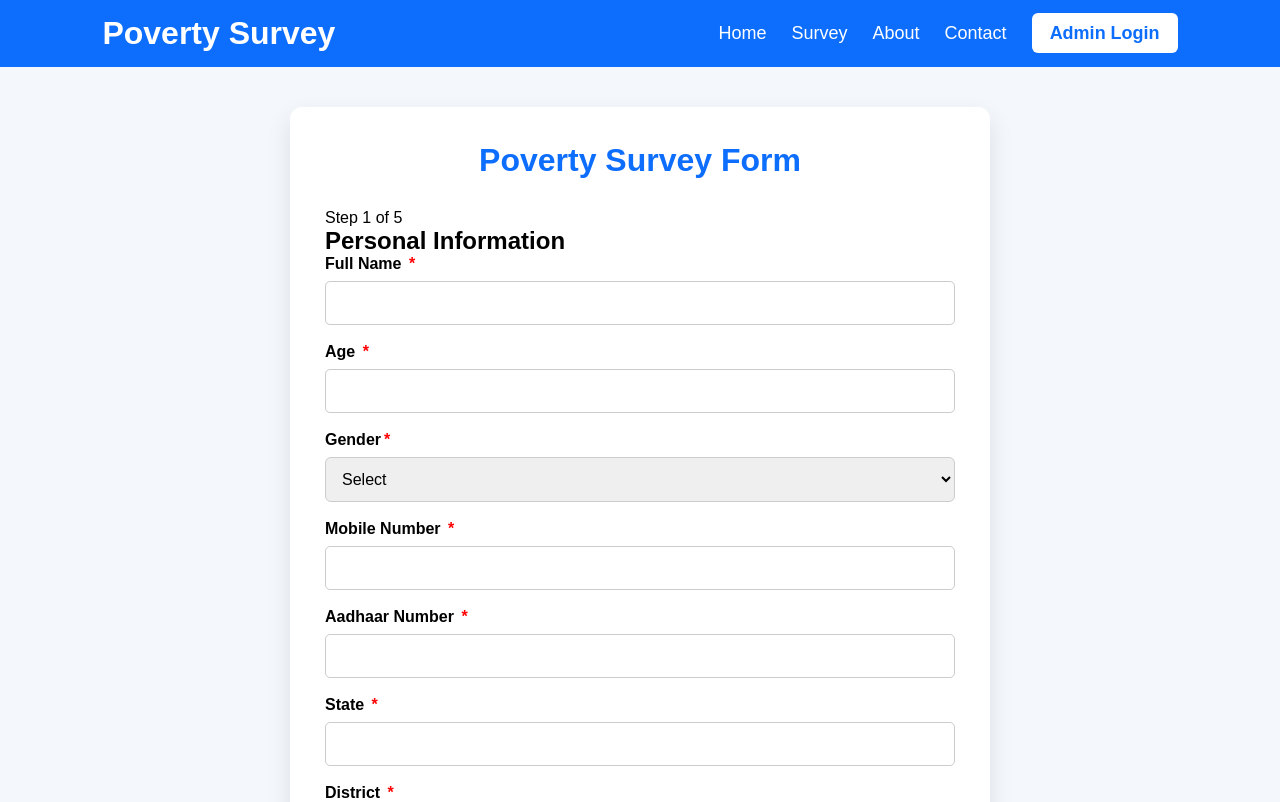
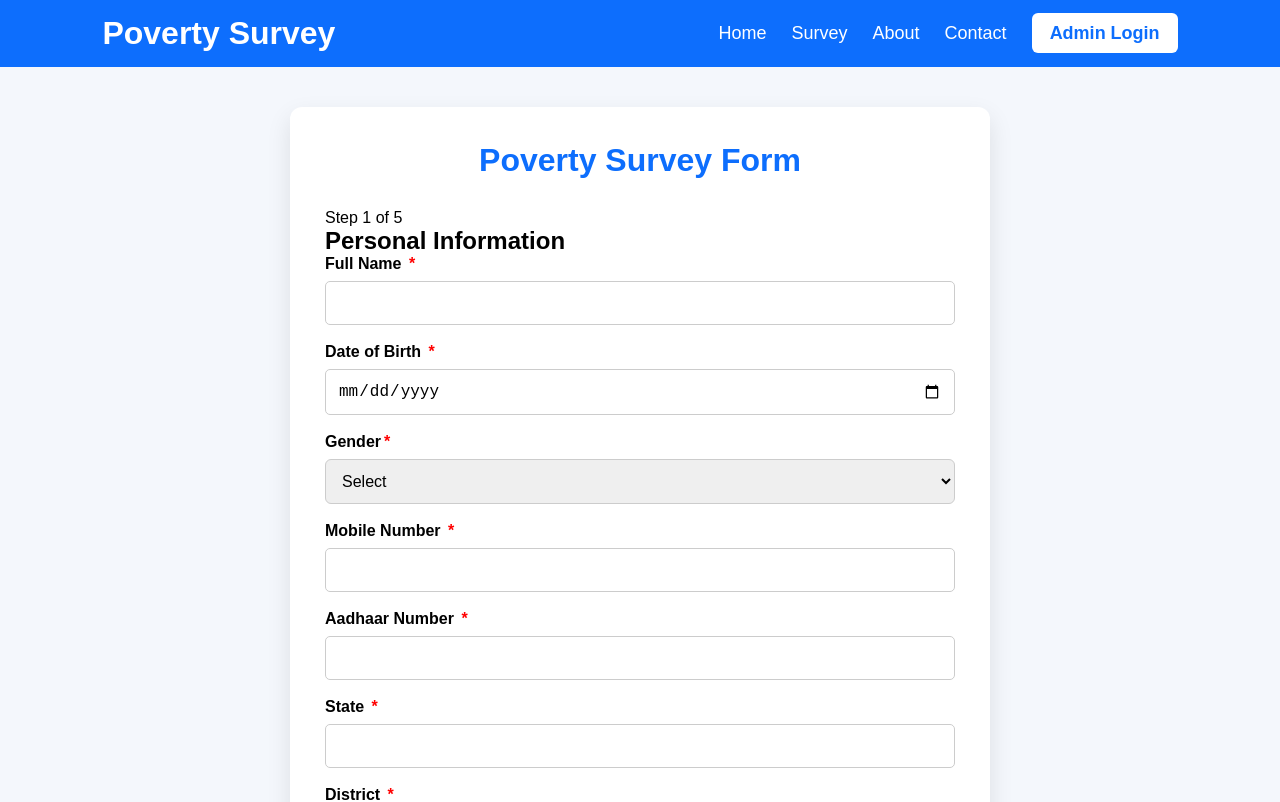
Before and after one commit to Santu2004/PovertySurveyWeb, a React app in the folder frontend/: page /survey in a window 1280 px wide. Shown: the top 802 px of the page. Built offline with nearby package versions, Linux system fonts and the light colour scheme; the HTML template or start-up script is replaced by a standard one.

Commit message:
dob was added

```diff
--- a/frontend/src/pages/SurveyForm.jsx
+++ b/frontend/src/pages/SurveyForm.jsx
@@ -30,7 +30,7 @@ function SurveyForm() {
   const [formData, setFormData] = useState({
 
     fullName: "",
-    age: "",
+    dob: "",
     gender: "",
     mobile: "",
     aadhaar: "",
@@ -154,29 +154,18 @@ function SurveyForm() {
                 </div>
 
                 <div className="input-group">
-                                <label>
-  Age <span className="required">*</span>
-</label>
-           <input
-  type="number"
-  name="age"
-  value={formData.age}
-  onChange={(e) => {
-    const value = e.target.value;
+  <label>
+    Date of Birth <span className="required">*</span>
+  </label>
 
-    if (
-      value === "" ||
-      (Number(value) >= 1 && Number(value) <= 120)
-    ) {
-      setFormData({
-        ...formData,
-        age: value,
-      });
-    }
-  }}
-  required
-/>
-                </div>
+  <input
+    type="date"
+    name="dob"
+    value={formData.dob}
+    onChange={handleChange}
+    required
+  />
+</div>
 
                 <div className="input-group">
                                 <label>
```
